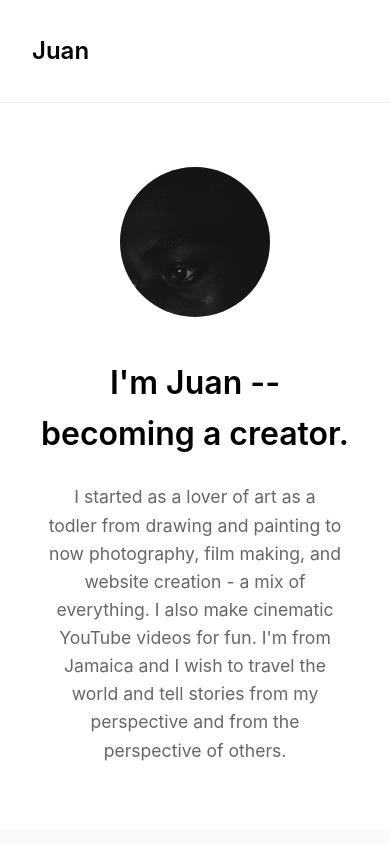
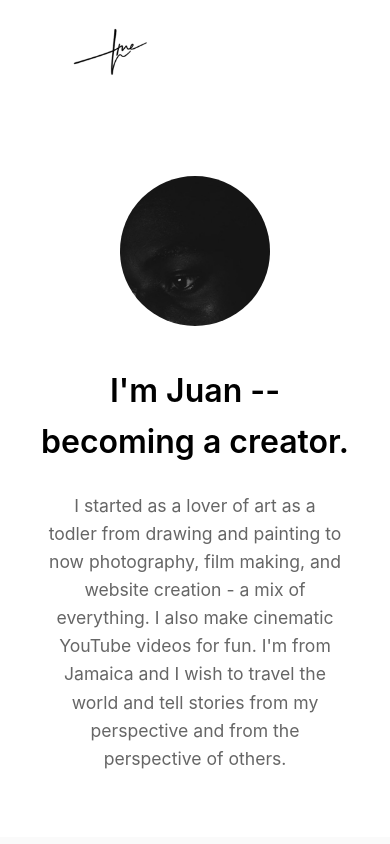
Before and after one commit to JuanMcIntosh/my-website, a plain HTML site: page index.html in a window 390 px wide. Shown: the top 844 px of the page. Drawn offline with Linux system fonts and the light colour scheme.

Commit message:
Update logo implementation in index.html and blog index.html, adjusting styles for improved appearance and consistency.

```diff
--- a/index.html
+++ b/index.html
@@ -4,13 +4,16 @@
     <meta charset="UTF-8">
     <meta name="viewport" content="width=device-width, initial-scale=1.0">
     <title>Juan - becoming a creator</title>
+    <link rel="icon" type="image/png" href="/src/assets/images/mywebsitelogo32x32.png">
     <link rel="stylesheet" href="/styles.css">
 </head>
 <body>
     <header>
         <nav>
             <div class="container">
-                <a href="#" class="logo">Juan</a>
+                <a href="#" class="logo">
+                    <img src="/src/assets/images/mywebsitelogo250x150.png" alt="Juan" class="logo-image">
+                </a>
             </div>
         </nav>
     </header>
--- a/styles.css
+++ b/styles.css
@@ -28,15 +28,23 @@ body {
 
 /* Header styles */
 header {
-    padding: 2rem 0;
-    border-bottom: 1px solid #eee;
+    padding: 0.25rem 0;
+  /*  border-bottom: 1px solid #eee; */
 }
 
 .logo {
-    font-size: 1.5rem;
-    font-weight: 600;
+    display: inline-block;
     text-decoration: none;
-    color: var(--primary-color);
+}
+
+.logo-image {
+    height: 120px;
+    width: auto;
+    transition: opacity 0.2s ease;
+}
+
+.logo-image:hover {
+    opacity: 0.8;
 }
 
 /* Hero section styles */
@@ -148,4 +156,12 @@ footer {
     .projects-grid {
         grid-template-columns: 1fr;
     }
+
+    header {
+        padding: 0.25rem 0;
+    }
+
+    .logo-image {
+        height: 96px;
+    }
 }
```
Also changed, not shown: src/blog/index.html (+4 -1 lines), src/assets/images/mywebsitelogo.png (added), src/assets/images/mywebsitelogo.svg (added), src/assets/images/mywebsitelogo250x150.png (added), src/assets/images/mywebsitelogo32x32.png (added), src/assets/images/mywebsitelogo32x32wb.png (added).
